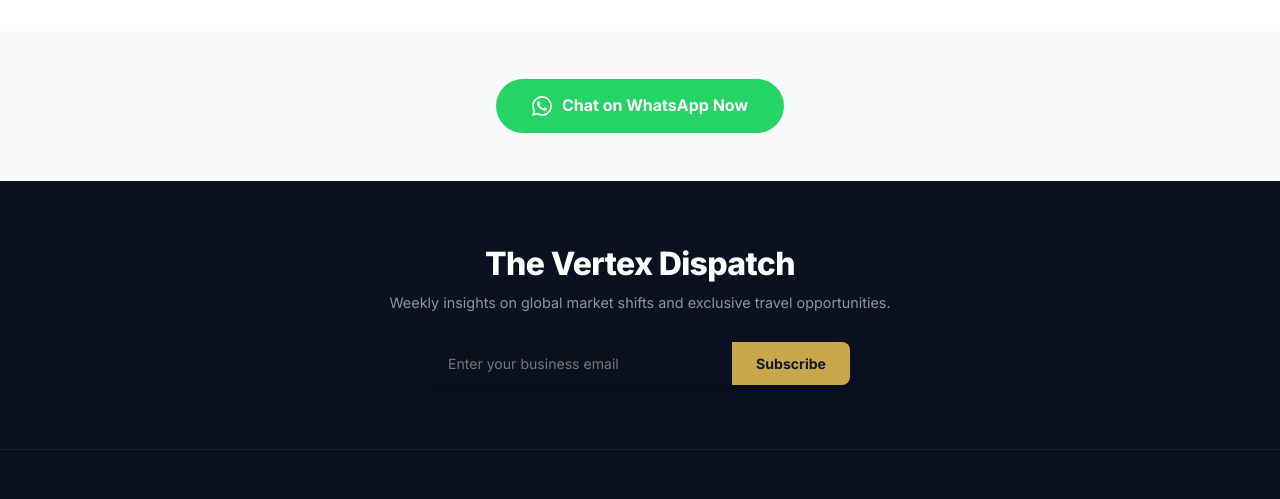
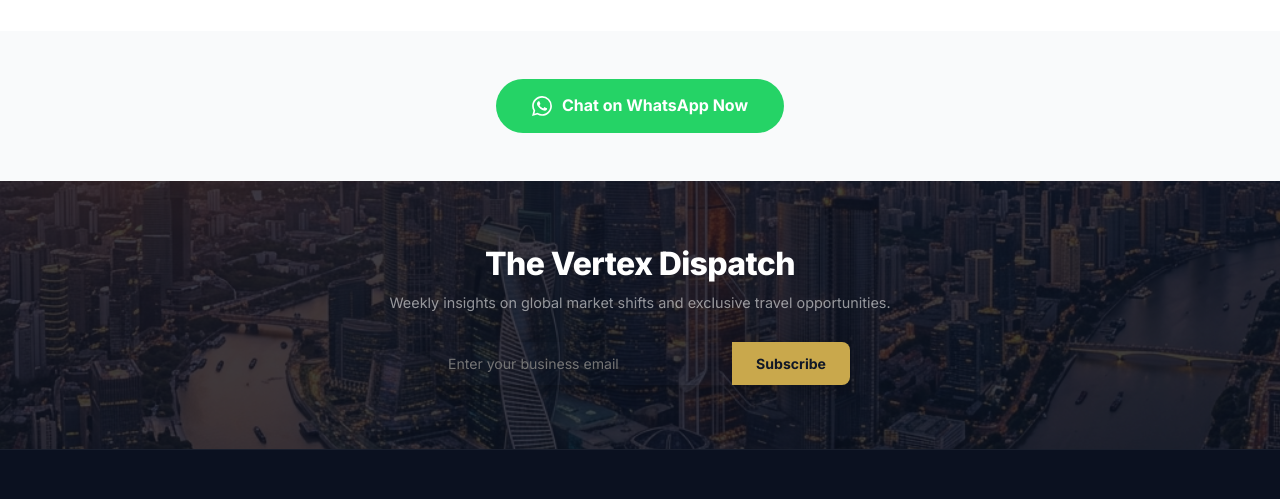
Before and after one commit to isrosiva00005-max/Vertex, a website: page public/contact.html in a window 1280 px wide. Shown: the part 2128-2627 px from the top of the page. Drawn offline with Linux system fonts and the light colour scheme.

Commit message:
Contact: add cityscape background image to Vertex Dispatch newsletter section

```diff
--- a/public/contact.html
+++ b/public/contact.html
@@ -298,9 +298,25 @@
 
     /* NEWSLETTER */
     .newsletter-section-new {
+      position: relative;
       background: #0B1120;
+      background-image: url('../images/hero-cityscape.png');
+      background-size: cover;
+      background-position: center;
       padding: 64px 0;
       text-align: center;
+      overflow: hidden;
+    }
+    .newsletter-section-new::before {
+      content: '';
+      position: absolute;
+      inset: 0;
+      background: rgba(11, 17, 32, 0.78);
+      z-index: 0;
+    }
+    .newsletter-section-new .container {
+      position: relative;
+      z-index: 1;
     }
     .newsletter-section-new h2 {
       font-size: clamp(1.4rem, 3vw, 2rem);
```
